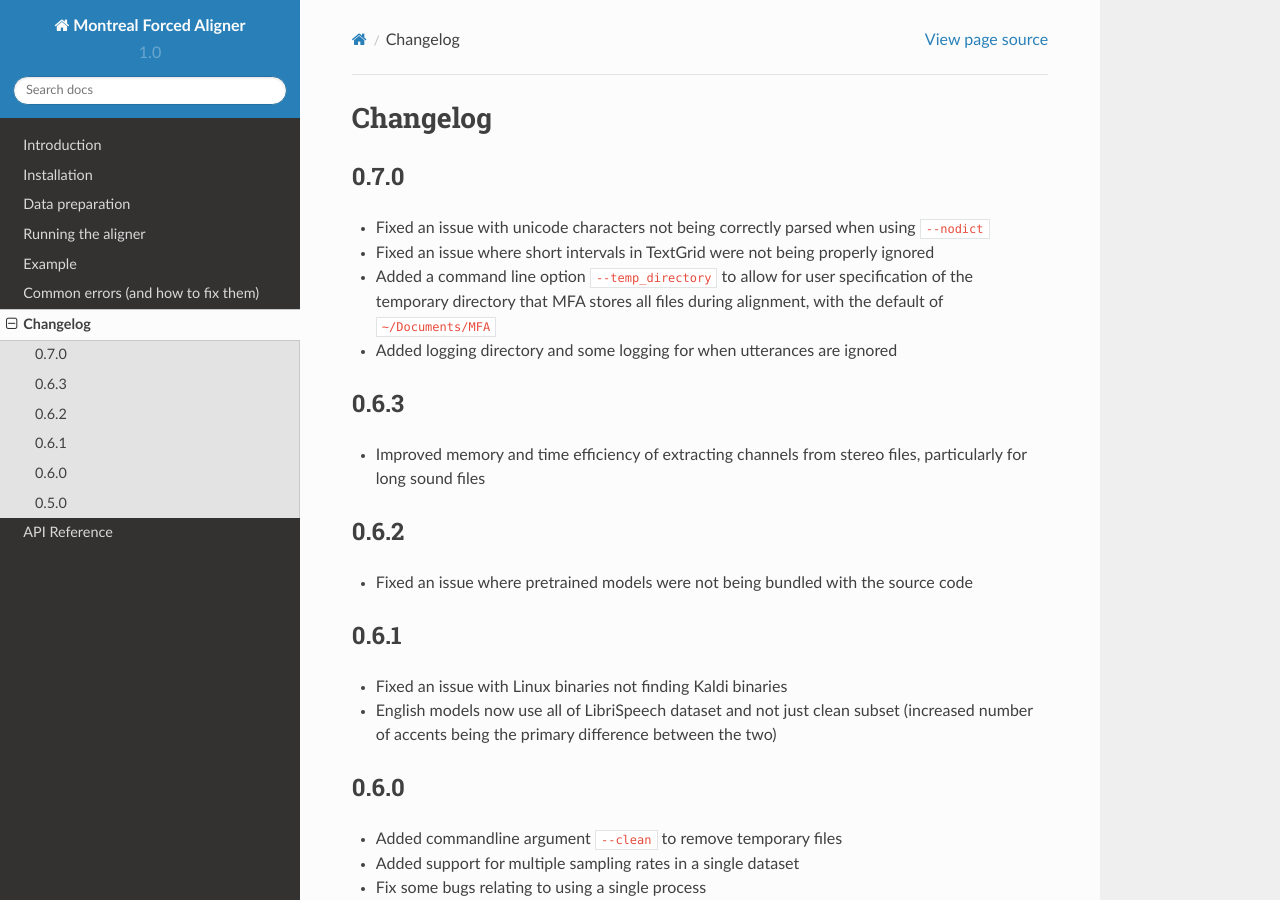
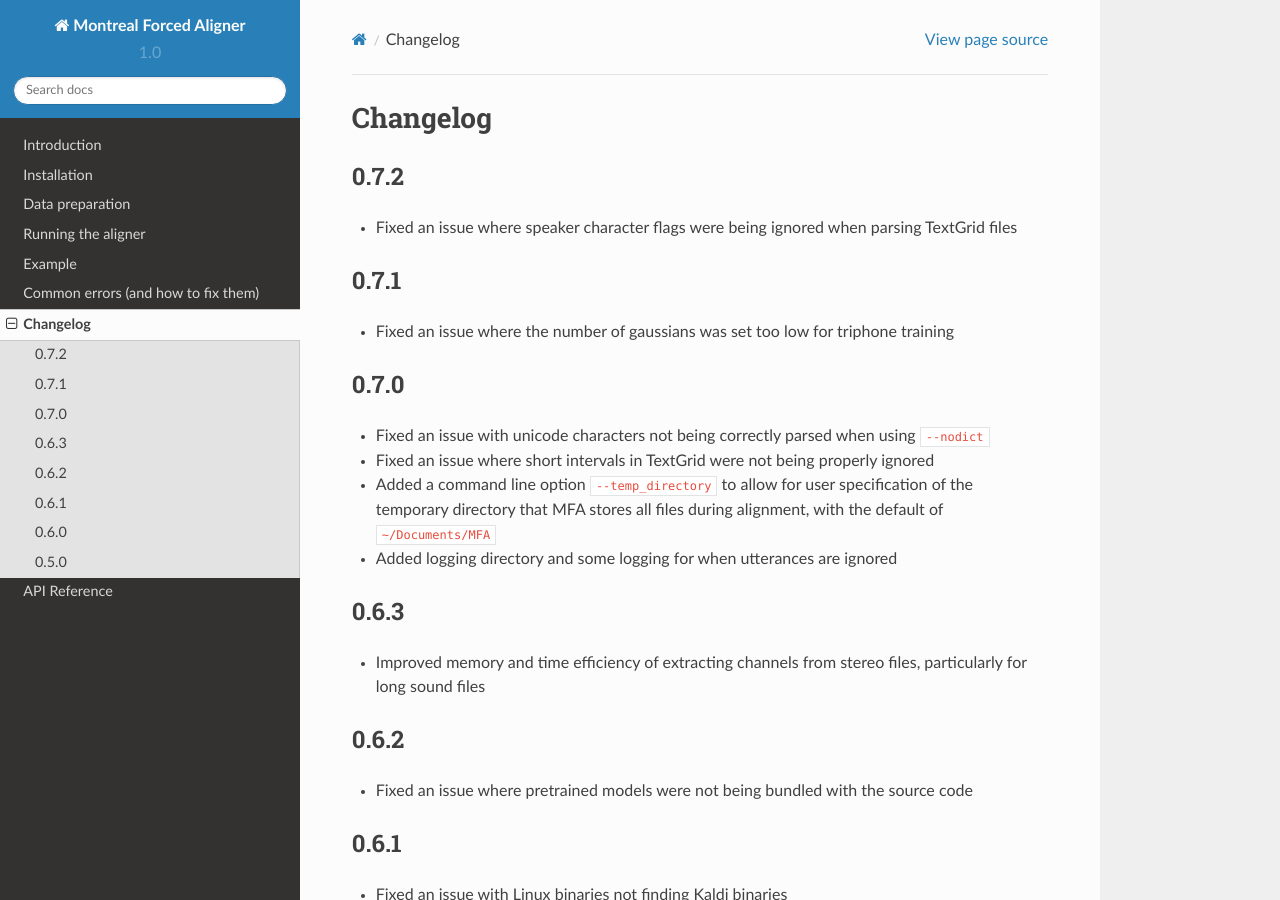
Before and after one commit to MontrealCorpusTools/Montreal-Forced-Aligner, a Sphinx documentation site: the page built from docs/source/changelog.rst, in a window 1280 px wide and 900 px high. Built offline with Sphinx 7.4.7 and the Read the Docs theme 2.0.0, drawn with Linux system fonts in a browser that asks for light colours.

Commit message:
Update changelog

```diff
--- a/docs/source/changelog.rst
+++ b/docs/source/changelog.rst
@@ -2,6 +2,16 @@
 
 Changelog
 =========
+
+0.7.2
+-----
+
+- Fixed an issue where speaker character flags were being ignored when parsing TextGrid files
+
+0.7.1
+-----
+
+- Fixed an issue where the number of gaussians was set too low for triphone training
 
 0.7.0
 -----
```
